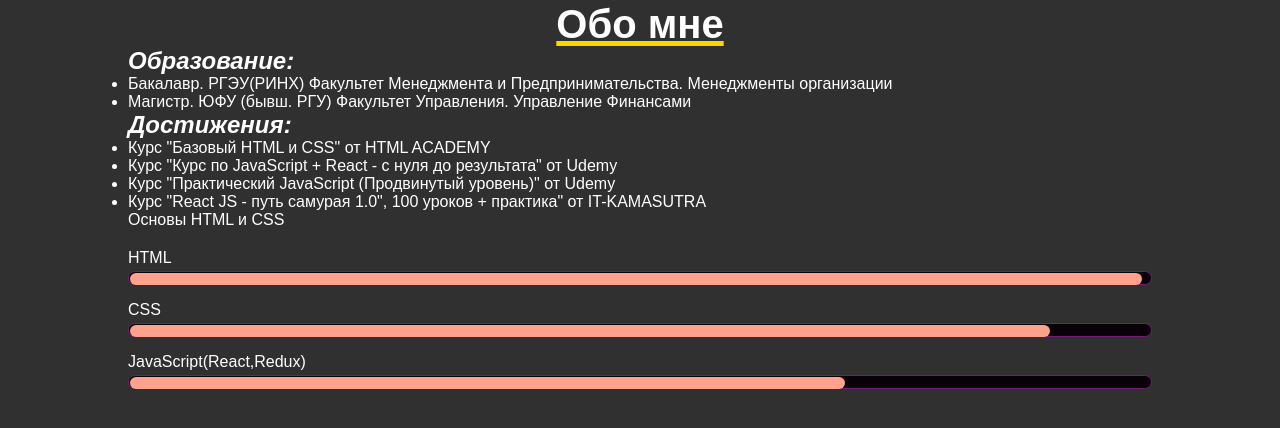
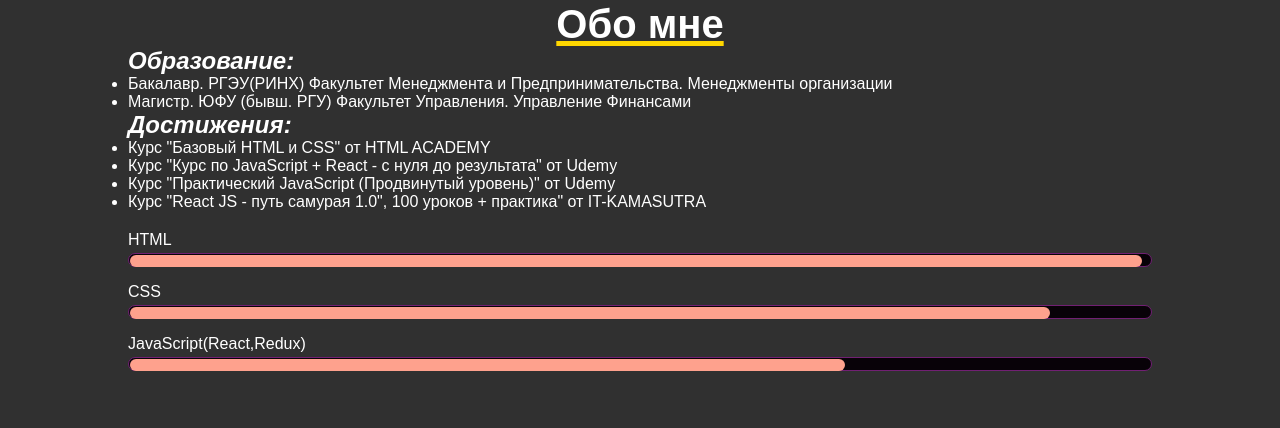
Before and after one commit to mickeysss/portfolio, a React (Create React App) app: page / in a window 1280 px wide. Shown: the part 330-758 px from the top of the page. Built offline with nearby package versions, Linux system fonts and the light colour scheme; a web font is replaced by a local one.

Commit message:
Update About.jsx

```diff
--- a/src/components/About/About.jsx
+++ b/src/components/About/About.jsx
@@ -27,7 +27,6 @@ const About = () => {
                     <li>Курс "Практический JavaScript (Продвинутый уровень)" от Udemy</li>
                     <li>Курс "React JS - путь самурая 1.0", 100 уроков + практика" от IT-KAMASUTRA</li>
                     </ul>
-                    Основы HTML и CSS
                     <dl className={styles.skillsList}>
                         <dt className={styles.skillHtml}>HTML</dt>
                         <dd className={styles.level}>
```
